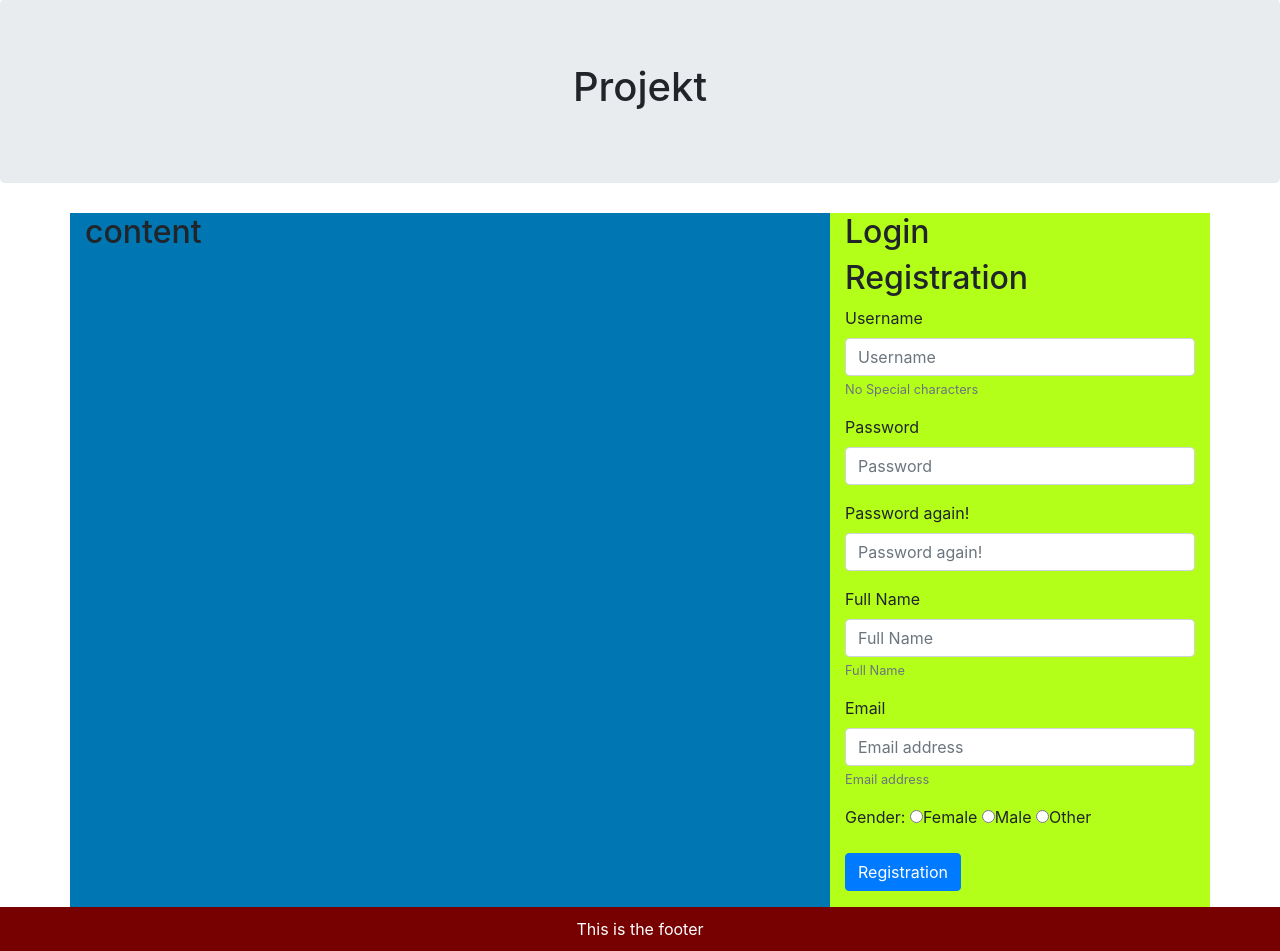
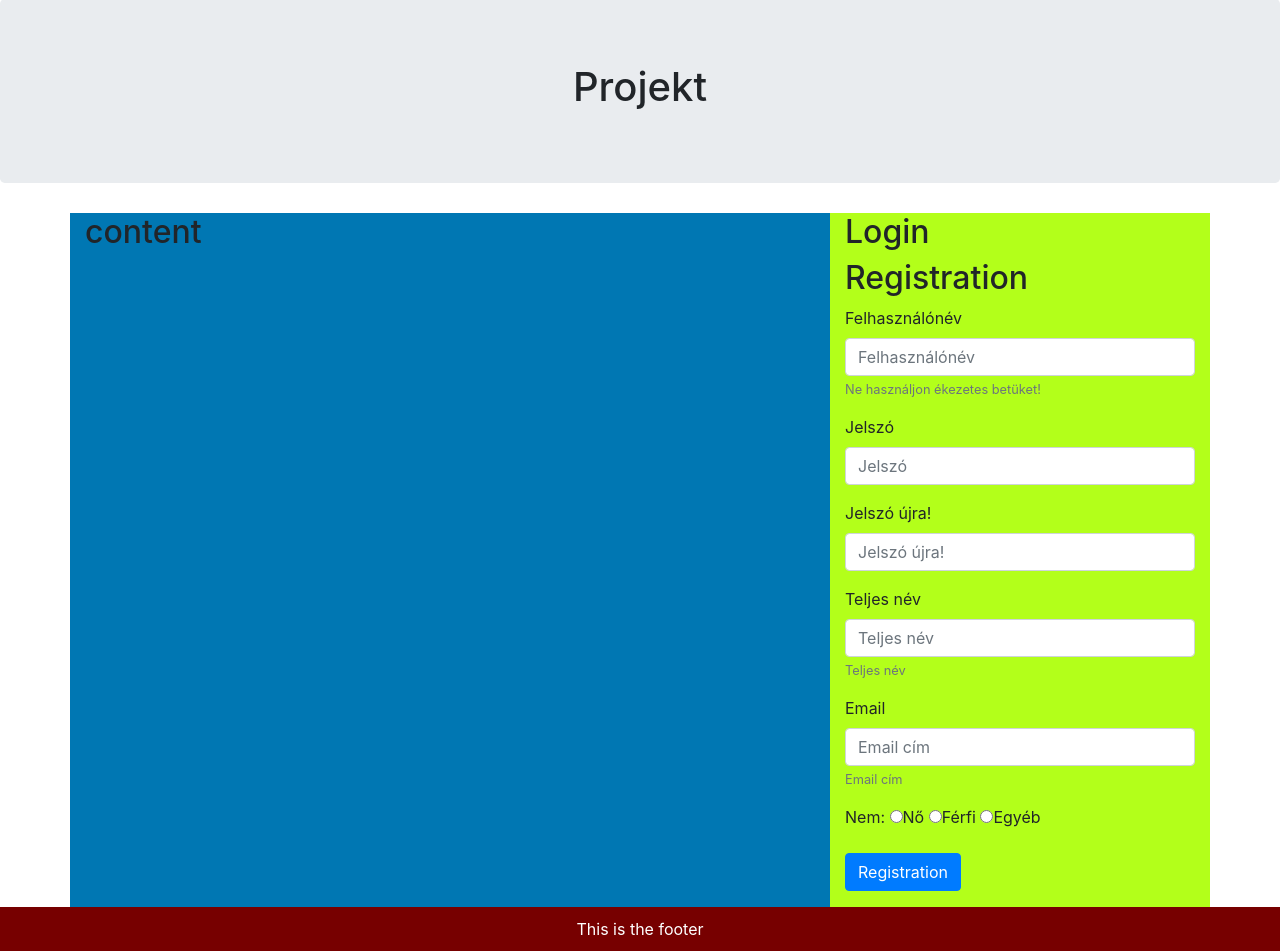
Before and after one commit to Zupicp/IKT_Zupic_Peter, a PHP site: page /ikt.php?id=reglap in a window 1280 px wide. Shown: the part 45-996 px from the top of the page. Run offline with PHP 8.4, Linux system fonts and the light colour scheme.

Commit message:
Add files via upload

```diff
--- a/reg.php
+++ b/reg.php
@@ -1,33 +1,33 @@
 <h2>Registration</h2>
 <form>
   <div class="form-group">
-    <label for="uname">Username</label>
-    <input type="text" class="form-control" id="uname" aria-describedby="usernameHelp" placeholder="Username">
-    <small id="unameHelp" class="form-text text-muted">No Special characters</small>
+    <label for="uname">Felhasználónév</label>
+    <input type="text" class="form-control" required aria-describedby="usernameHelp" placeholder="Felhasználónév">
+    <small id="unameHelp" class="form-text text-muted">Ne használjon ékezetes betüket!</small>
   </div>
   <div class="form-group">
-    <label for="pass1">Password</label>
-    <input type="password" class="form-control" id="exampleInputPassword1" placeholder="Password">
+    <label for="pass1">Jelszó</label>
+    <input type="password" class="form-control" required placeholder="Jelszó">
   </div>
   <div class="form-group">
-    <label for="pass2">Password again!</label>
-    <input type="password" class="form-control" id="exampleInputPassword2" placeholder="Password again!">
+    <label for="pass2">Jelszó újra!</label>
+    <input type="password" class="form-control" required placeholder="Jelszó újra!">
   </div>
   <div class="form-group">
-    <label for="uname">Full Name</label>
-    <input type="text" class="form-control" id="exampleInputName1" aria-describedby="nameHelp" placeholder="Full Name">
-    <small id="nameHelp" class="form-text text-muted">Full Name</small>
+    <label for="uname">Teljes név</label>
+    <input type="text" class="form-control" required aria-describedby="nameHelp" placeholder="Teljes név">
+    <small id="nameHelp" class="form-text text-muted">Teljes név</small>
   </div>
   <div class="form-group">
     <label for="email">Email</label>
-    <input type="email" class="form-control" id="Email" aria-describedby="emailHelp" placeholder="Email address">
-    <small id="emailHelp" class="form-text text-muted">Email address</small>
+    <input type="email" class="form-control" required aria-describedby="emailHelp" placeholder="Email cím">
+    <small id="emailHelp" class="form-text text-muted">Email cím</small>
   </div>
   <div class="form-group">
-  <label for="gender">Gender:</label>
-  <input type="radio" name="gender" value="female">Female
-  <input type="radio" name="gender" value="male">Male
-  <input type="radio" name="gender" value="other">Other
+  <label for="gender">Nem:</label>
+  <input type="radio" name="gender" value="female">Nő
+  <input type="radio" name="gender" value="male">Férfi
+  <input type="radio" name="gender" value="other">Egyéb
   </div>
   <button type="submit" class="btn btn-primary">Registration</button>
 </form>
```
Also changed, not shown: classes.php (+50 -6 lines), login.php (+20 -7 lines).
